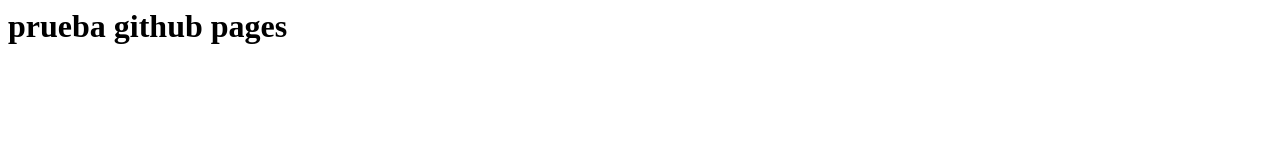
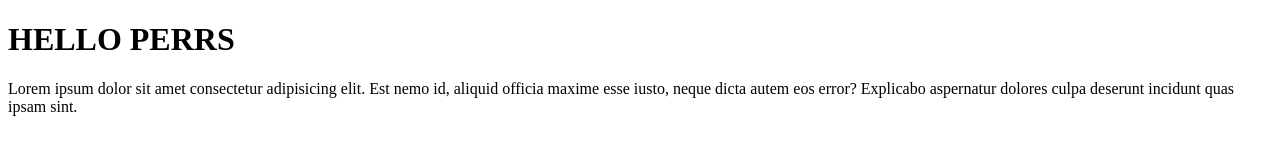
Before and after one commit to business145w-ui/prueba, a plain HTML site: page index.html in a window 1280 px wide. Drawn offline with Linux system fonts and the light colour scheme.

Commit message:
Add files via upload

```diff
--- a/index.html
+++ b/index.html
@@ -1 +1,18 @@
-<h1> prueba github pages <h1>
+<!DOCTYPE html>
+<html lang="en-ES">
+<head>
+    <meta charset="UTF-8">
+    <meta name="viewport" content="width=device-width, initial-scale=1.0">
+    <title>Document</title>
+    <link rel="stylesheet" href="style.css">
+</head>
+<body>
+
+    <div class="contenedor">
+<h1>      HELLO PERRS      </h1>
+<P>  Lorem ipsum dolor sit amet consectetur adipisicing elit. Est nemo id, aliquid officia maxime esse iusto, neque dicta autem eos error? Explicabo aspernatur dolores culpa deserunt incidunt quas ipsam sint.</P>
+
+    </div>
+
+</body>
+</html>
```
Also changed, not shown: paisaje-digital-en-atardecer-5846.jpg (added), style.css (added).
